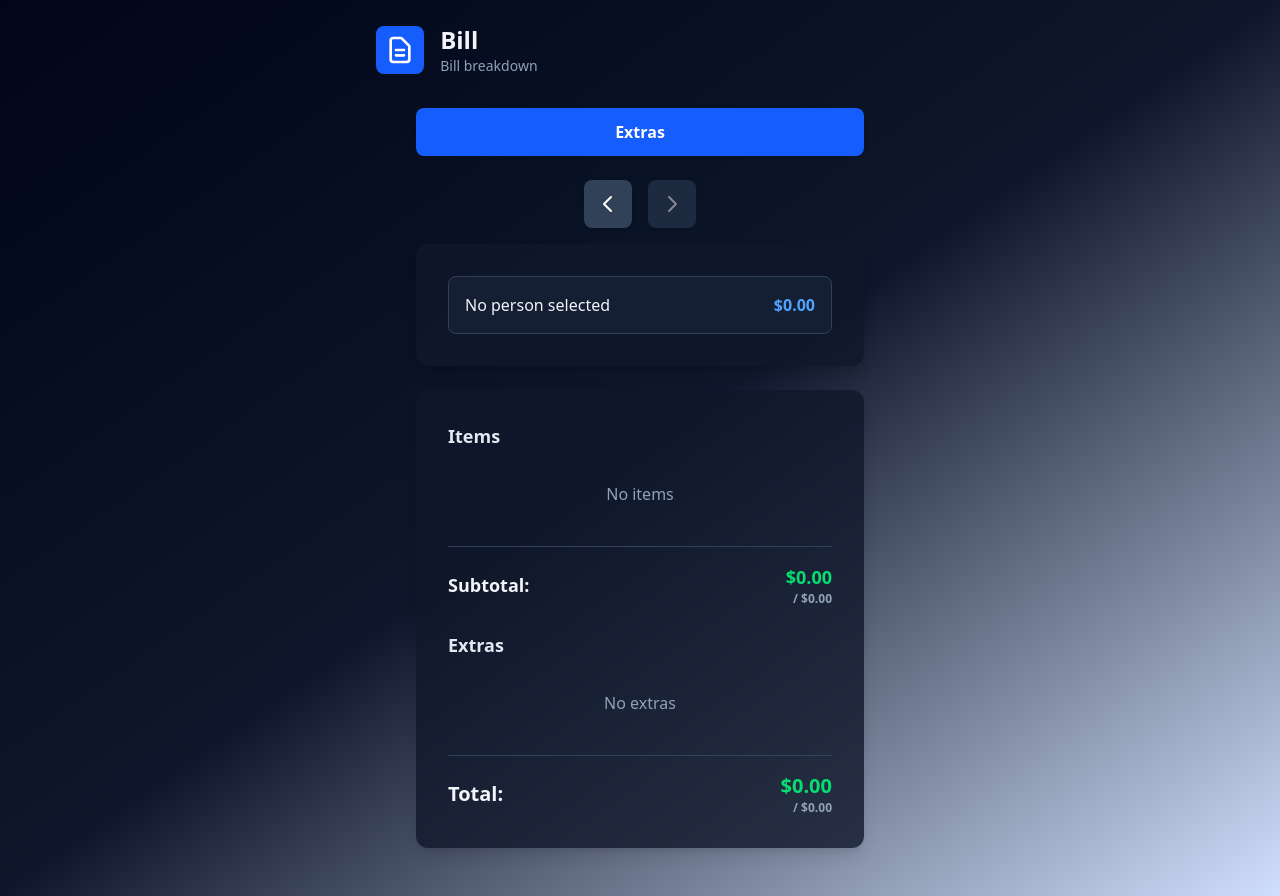
After one commit to dphoria/bill, a Flask app: template src/ui/templates/payments.html in a window 1280 px wide. The commit adds this page. Run offline with Flask 3, Linux system fonts and the light colour scheme; the template is opened without the code that fills it, so the values that code supplies are empty; parts of the project's set-up code (start-up, migrations or seed data) failed here and were passed over.

Commit message:
final tally

```diff
--- a/src/ui/app.py
+++ b/src/ui/app.py
@@ -3,6 +3,7 @@ from items import items_page
 from persons import persons_page
 from distribute import distribute_page
 from extras import extras_page
+from payments import payments_page
 import os
 
 app = Flask(__name__)
@@ -11,3 +12,4 @@ app.register_blueprint(items_page)
 app.register_blueprint(persons_page)
 app.register_blueprint(distribute_page)
 app.register_blueprint(extras_page)
+app.register_blueprint(payments_page)
--- a/src/ui/extras.ts
+++ b/src/ui/extras.ts
@@ -151,7 +151,7 @@ async function navigateBack(): Promise<void> {
 }
 
 async function navigateDone(): Promise<void> {
-    window.location.href = '/distribute';
+    window.location.href = '/payments';
 }
 
 // Event listeners
--- a/src/ui/static/output.css
+++ b/src/ui/static/output.css
@@ -786,6 +811,9 @@
   .py-3 {
     padding-block: calc(var(--spacing) * 3);
   }
+  .py-4 {
+    padding-block: calc(var(--spacing) * 4);
+  }
   .py-8 {
     padding-block: calc(var(--spacing) * 8);
   }
@@ -800,6 +828,9 @@
   }
   .text-center {
     text-align: center;
+  }
+  .text-right {
+    text-align: right;
   }
   .align-middle {
     vertical-align: middle;
@@ -1162,6 +1200,11 @@
   inherits: false;
   initial-value: 0 0 #0000;
 }
+@property --tw-outline-style {
+  syntax: "*";
+  inherits: false;
+  initial-value: solid;
+}
 @property --tw-blur {
   syntax: "*";
   inherits: false;
--- /dev/null
+++ b/src/ui/templates/payments.html
@@ -0,0 +1,131 @@
+<!doctype html>
+<html lang="en">
+
+<head>
+  <meta charset="utf-8">
+  <meta name="viewport" content="width=device-width, initial-scale=1, shrink-to-fit=no">
+  <meta id="person-count" content="{{ person_count }}">
+  <meta id="person-index" content="{{ person_index }}">
+  <title>Bill</title>
+  <link rel="stylesheet" href="{{ url_for('static', filename='output.css') }}">
+</head>
+
+<body class="min-h-screen bg-gradient-to-br from-slate-950 via-slate-900 to-blue-600/20 flex flex-col items-center justify-center text-slate-100">
+  <div class="w-full max-w-xl mx-auto p-6">
+    <div class="mb-8">
+      <div class="bg-blue-600 rounded-lg p-2 mr-3 inline-block align-middle">
+        <svg class="w-8 h-8 text-white" fill="none" stroke="currentColor" viewBox="0 0 24 24">
+          <path stroke-linecap="round" stroke-linejoin="round" stroke-width="2" d="M9 12h6m-6 4h6m2 5H7a2 2 0 01-2-2V5a2 2 0 012-2h5.586a1 1 0 01.707.293l5.414 5.414a1 1 0 01.293.707V19a2 2 0 01-2 2z" />
+        </svg>
+      </div>
+      <div class="inline-block align-middle">
+        <h1 class="text-2xl font-bold">Bill</h1>
+        <p class="text-sm text-slate-400">Bill breakdown</p>
+      </div>
+    </div>
+
+    <!-- Top Navigation Buttons -->
+    <div class="w-full max-w-md mx-auto mb-6 flex gap-3">
+      <button type="button" id="extras-button"
+              class="flex-1 bg-blue-600 hover:bg-blue-700 text-white font-semibold py-3 rounded-lg shadow transition-colors">
+        Extras
+      </button>
+    </div>
+
+    <!-- Navigation Arrows -->
+    <div class="w-full max-w-md mx-auto mb-4 flex justify-center gap-4">
+      <button id="prev-person-button"
+              class="bg-slate-700 hover:bg-slate-600 text-white font-semibold p-3 rounded-lg shadow transition-colors disabled:opacity-50 disabled:cursor-not-allowed"
+              {% if person_index == 0 %}disabled{% endif %}>
+        <svg class="w-6 h-6" fill="none" stroke="currentColor" viewBox="0 0 24 24">
+          <path stroke-linecap="round" stroke-linejoin="round" stroke-width="2" d="M15 19l-7-7 7-7" />
+        </svg>
+      </button>
+      <button id="next-person-button"
+              class="bg-slate-700 hover:bg-slate-600 text-white font-semibold p-3 rounded-lg shadow transition-colors disabled:opacity-50 disabled:cursor-not-allowed"
+              {% if person_index == person_count - 1 %}disabled{% endif %}>
+        <svg class="w-6 h-6" fill="none" stroke="currentColor" viewBox="0 0 24 24">
+          <path stroke-linecap="round" stroke-linejoin="round" stroke-width="2" d="M9 5l7 7-7 7" />
+        </svg>
+      </button>
+    </div>
+
+    <!-- Person Display Box -->
+    <div class="w-full max-w-md mx-auto bg-slate-900/80 rounded-xl shadow-lg p-8 mb-6">
+      <div class="flex justify-between items-center p-4 bg-slate-800/50 rounded-lg border border-slate-700">
+        <span class="font-medium text-slate-100" id="person-name">{{ person.name if person else 'No person selected' }}</span>
+        <span class="text-blue-400 font-semibold" id="person-total">${{ "%.2f"|format(person_total) if person else '0.00' }}</span>
+      </div>
+    </div>
+
+    <!-- Bill Breakdown -->
+    <div class="w-full max-w-md mx-auto bg-slate-900/80 rounded-xl shadow-lg p-8 mb-6">
+      <h3 class="text-lg font-semibold text-slate-200 mb-4">Items</h3>
+
+      <div class="space-y-3 mb-6">
+        {% if person_items %}
+          {% for item in person_items %}
+          <div class="flex justify-between items-center p-3 bg-slate-800/50 rounded-lg border border-slate-700">
+            <span class="font-medium text-slate-100">{{ item.name }}</span>
+            <div class="text-right">
+              <div class="text-blue-400 font-semibold">${{ "%.2f"|format(item.share) }}</div>
+              <div class="text-xs text-slate-400">/ ${{ "%.2f"|format(item.price) }}</div>
+            </div>
+          </div>
+          {% endfor %}
+        {% else %}
+          <div class="text-center text-slate-400 py-4">
+            <p>No items</p>
+          </div>
+        {% endif %}
+      </div>
+
+      <!-- Items Subtotal -->
+      <div class="border-t border-slate-700 pt-4 mb-6">
+        <div class="flex justify-between items-center text-lg font-semibold">
+          <span>Subtotal:</span>
+          <div class="text-right">
+            <div class="text-green-400">${{ "%.2f"|format(person_subtotal) }}</div>
+            <div class="text-xs text-slate-400">/ ${{ "%.2f"|format(items_total) }}</div>
+          </div>
+        </div>
+      </div>
+
+      <!-- Extras Section -->
+      <h3 class="text-lg font-semibold text-slate-200 mb-4">Extras</h3>
+
+      <div class="space-y-3 mb-6">
+        {% if person_extras %}
+          {% for extra in person_extras %}
+          <div class="flex justify-between items-center p-3 bg-slate-800/50 rounded-lg border border-slate-700">
+            <span class="font-medium text-slate-100">{{ extra.name }}</span>
+            <div class="text-right">
+              <div class="text-blue-400 font-semibold">${{ "%.2f"|format(extra.share) }}</div>
+              <div class="text-xs text-slate-400">/ ${{ "%.2f"|format(extra.price) }}</div>
+            </div>
+          </div>
+          {% endfor %}
+        {% else %}
+          <div class="text-center text-slate-400 py-4">
+            <p>No extras</p>
+          </div>
+        {% endif %}
+      </div>
+
+      <!-- Total -->
+      <div class="border-t border-slate-700 pt-4">
+        <div class="flex justify-between items-center text-xl font-bold">
+          <span>Total:</span>
+          <div class="text-right">
+            <div class="text-green-400">${{ "%.2f"|format(person_total) }}</div>
+            <div class="text-xs text-slate-400">/ ${{ "%.2f"|format(overall_total) }}</div>
+          </div>
+        </div>
+      </div>
+    </div>
+  </div>
+
+  <script src="{{ url_for('static', filename='payments.js') }}"></script>
+</body>
+
+</html>
```
Also changed, not shown: other parts of src/ui/static/output.css (+32 -0 lines), src/ui/payments.py (added, +68 -0 lines), src/ui/payments.ts (added, +54 -0 lines).
